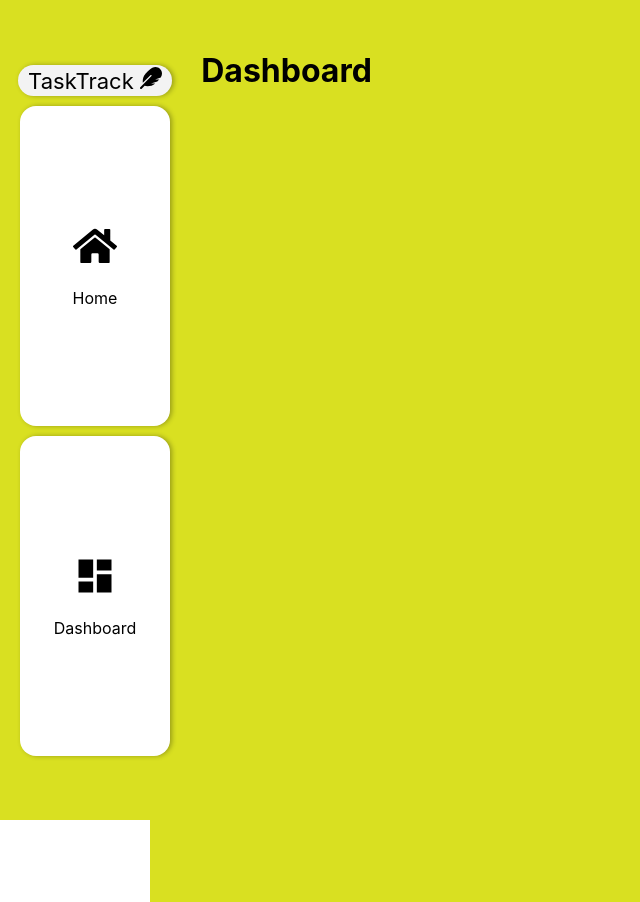
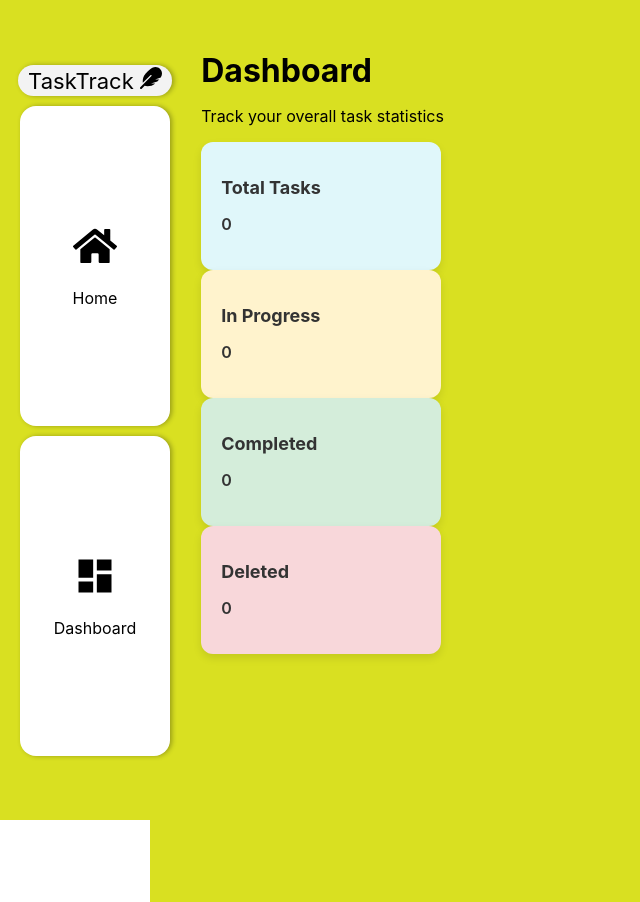
Before and after one commit to jarelltamonte/tasktrack, a React (Create React App) app: page /dashboard in a window 1280 px wide. Shown: the whole page, without its empty margins (0-640 px from the left). Built offline with nearby package versions, Linux system fonts and the light colour scheme; a web font is replaced by a local one.

Commit message:
dashboard
functional dashboard

```diff
--- a/src/Dashboard.css
+++ b/src/Dashboard.css
@@ -11,3 +11,43 @@
         padding: 14% 4% 4%;
     }
 }
+
+.dashboard-page {
+  padding: 30px;
+  text-align: center;
+}
+
+.dashboard-cards {
+  display: flex;
+  justify-content: center;
+  flex-wrap: wrap;
+  gap: 20px;
+  margin-top: 30px;
+}
+
+.dash-card {
+  width: 200px;
+  padding: 20px;
+  border-radius: 12px;
+  box-shadow: 0 4px 8px rgba(0,0,0,0.1);
+  font-weight: 600;
+  color: #333;
+}
+
+.dash-card h2 {
+  margin-bottom: 10px;
+  font-size: 18px;
+}
+
+.dash-card.total {
+  background-color: #e0f7fa;
+}
+.dash-card.progress {
+  background-color: #fff3cd;
+}
+.dash-card.completed {
+  background-color: #d4edda;
+}
+.dash-card.deleted {
+  background-color: #f8d7da;
+}
--- a/src/Dashboard.js
+++ b/src/Dashboard.js
@@ -1,11 +1,38 @@
-import './Dashboard.css';
+import "./Dashboard.css";
+import { useTasks } from "./TaskContext";
 
 const Dashboard = () => {
-    return (
-        <div className="dashboard-container">
-            <h1 className="header">Dashboard</h1>
+  const { tasks, deletedCount } = useTasks();
+
+  const total = tasks.length;
+  const completed = tasks.filter((t) => t.status === "Completed").length;
+  const inProgress = tasks.filter((t) => t.status === "In Progress").length;
+
+  return (
+    <div className="dashboard-container">
+      <h1 className="header">Dashboard</h1>
+      <p className="subtext">Track your overall task statistics</p>
+
+      <div className="dashboard-stats">
+        <div className="dash-card total">
+          <h2>Total Tasks</h2>
+          <p>{total}</p>
         </div>
-    );
-}
+        <div className="dash-card progress">
+          <h2>In Progress</h2>
+          <p>{inProgress}</p>
+        </div>
+        <div className="dash-card completed">
+          <h2>Completed</h2>
+          <p>{completed}</p>
+        </div>
+        <div className="dash-card deleted">
+          <h2>Deleted</h2>
+          <p>{deletedCount}</p>
+        </div>
+      </div>
+    </div>
+  );
+};
 
 export default Dashboard;
--- a/src/Home.js
+++ b/src/Home.js
@@ -1,9 +1,10 @@
 import "./Home.css";
 import { useEffect, useState } from "react";
 import { FaPlus } from "react-icons/fa";
+import { useTasks } from "./TaskContext";
 
 const Home = () => {
-  const [tasks, setTasks] = useState([]);
+  const {tasks, setTasks, deleteTask } = useTasks();
   const [editingIndex, setEditingIndex] = useState(null);
   const [isModalOpen, setIsModalOpen] = useState(false);
   const [newTask, setNewTask] = useState({
@@ -32,7 +33,7 @@ const Home = () => {
         setTasks([]);
       }
     }
-  }, []);
+  }, [setTasks]);
 
   // ✅ SAVE TASKS WHEN THEY CHANGE
   useEffect(() => {
@@ -60,7 +61,6 @@ const Home = () => {
     if (!newTask.name.trim()) return alert("Task name is required.");
 
     let finalDue = "No Due";
-
     if (newTask.time && !newTask.date) {
       const t = new Date();
       const [h, m] = newTask.time.split(":");
@@ -90,10 +90,10 @@ const Home = () => {
     closeModal();
   }
 
-  function deleteTask(index) {
-    const newTasks = [...tasks];
-    newTasks.splice(index, 1);
-    setTasks(newTasks);
+  function updateStatus(index, status) {
+    const updated = [...tasks];
+    updated[index] = { ...updated[index], status };
+    setTasks(updated);
   }
 
   return (
@@ -117,8 +117,24 @@ const Home = () => {
                     </p>
                     <p>Due: {task.due || "No Due"}</p>
                     <p>Priority: {task.priority || "Regular"}</p>
-                    <button onClick={() => openModal(index)}>Edit</button>
-                    <button onClick={() => deleteTask(index)}>Delete</button>
+                    <p>Status: {task.status || "Pending"}</p>
+
+                    <div className="task-actions">
+                      <button onClick={() => openModal(index)}>Edit</button>
+                      <button onClick={() => deleteTask(index)}>Delete</button>
+                      <button
+                        onClick={() => updateStatus(index, "In Progress")}
+                        disabled={task.status === "In Progress"}
+                      >
+                        Mark In Progress
+                      </button>
+                      <button
+                        onClick={() => updateStatus(index, "Completed")}
+                        disabled={task.status === "Completed"}
+                      >
+                        Mark Completed
+                      </button>
+                    </div>
                   </div>
                 )
             )
--- /dev/null
+++ b/src/TaskContext.js
@@ -0,0 +1,41 @@
+import { createContext, useContext, useState, useEffect } from "react";
+
+const TaskContext = createContext();
+
+export const TaskProvider = ({ children }) => {
+  const [tasks, setTasks] = useState([]);
+  const [deletedCount, setDeletedCount] = useState(0); // ✅ track deleted tasks
+
+  // ✅ Load from localStorage on start
+  useEffect(() => {
+    const savedTasks = localStorage.getItem("tasks");
+    const savedDeleted = localStorage.getItem("deletedCount");
+
+    if (savedTasks) setTasks(JSON.parse(savedTasks));
+    if (savedDeleted) setDeletedCount(parseInt(savedDeleted, 10));
+  }, []);
+
+  // ✅ Save to localStorage whenever tasks or deleted count change
+  useEffect(() => {
+    localStorage.setItem("tasks", JSON.stringify(tasks));
+    localStorage.setItem("deletedCount", deletedCount.toString());
+  }, [tasks, deletedCount]);
+
+  // ✅ Delete function that updates both state and counter
+  const deleteTask = (index) => {
+    const updatedTasks = [...tasks];
+    updatedTasks.splice(index, 1);
+    setTasks(updatedTasks);
+    setDeletedCount((prev) => prev + 1); // increment deleted counter
+  };
+
+  return (
+    <TaskContext.Provider
+      value={{ tasks, setTasks, deletedCount, deleteTask }}
+    >
+      {children}
+    </TaskContext.Provider>
+  );
+};
+
+export const useTasks = () => useContext(TaskContext);
```
Also changed, not shown: src/App.js (+7 -4 lines).
